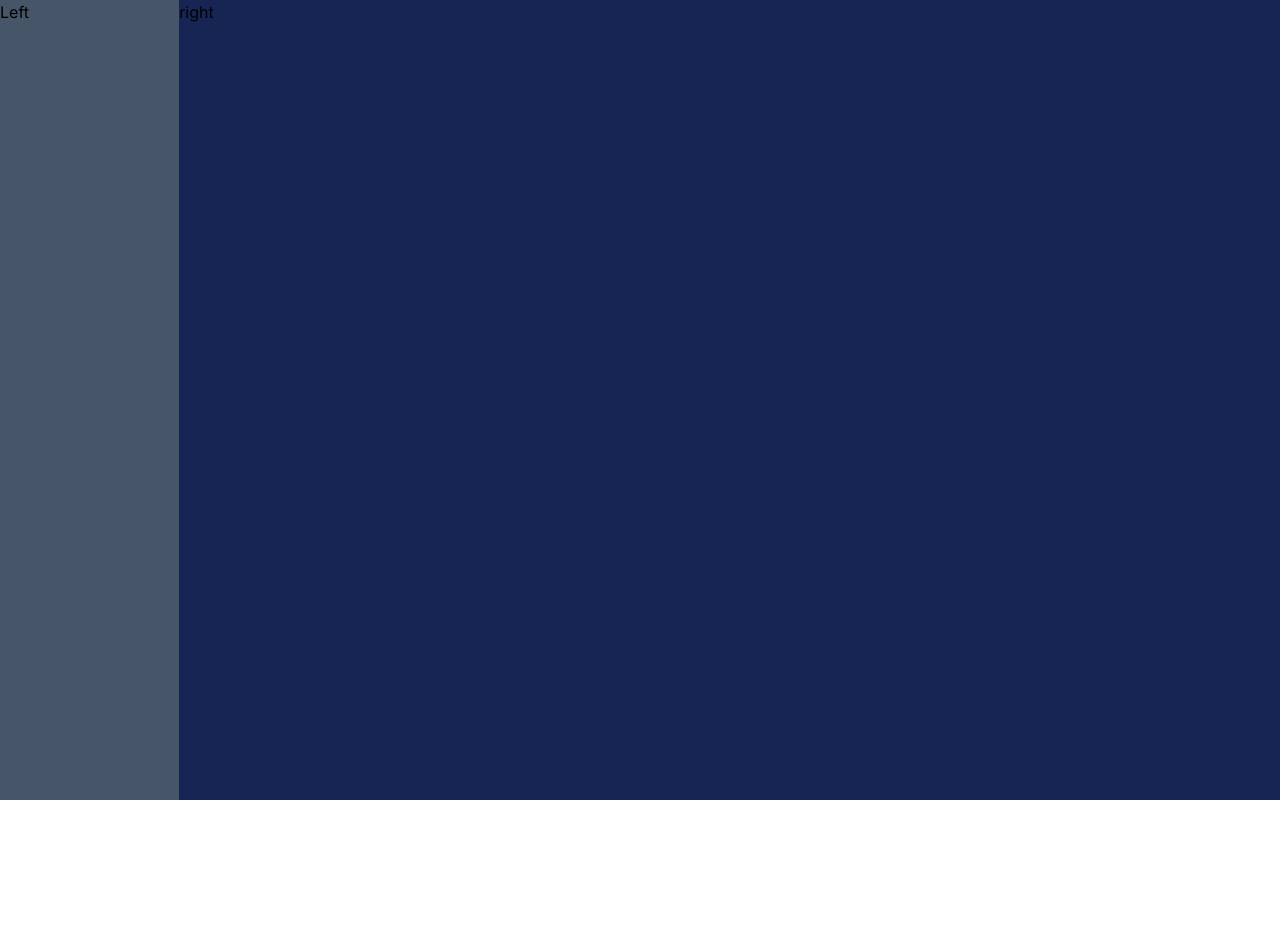
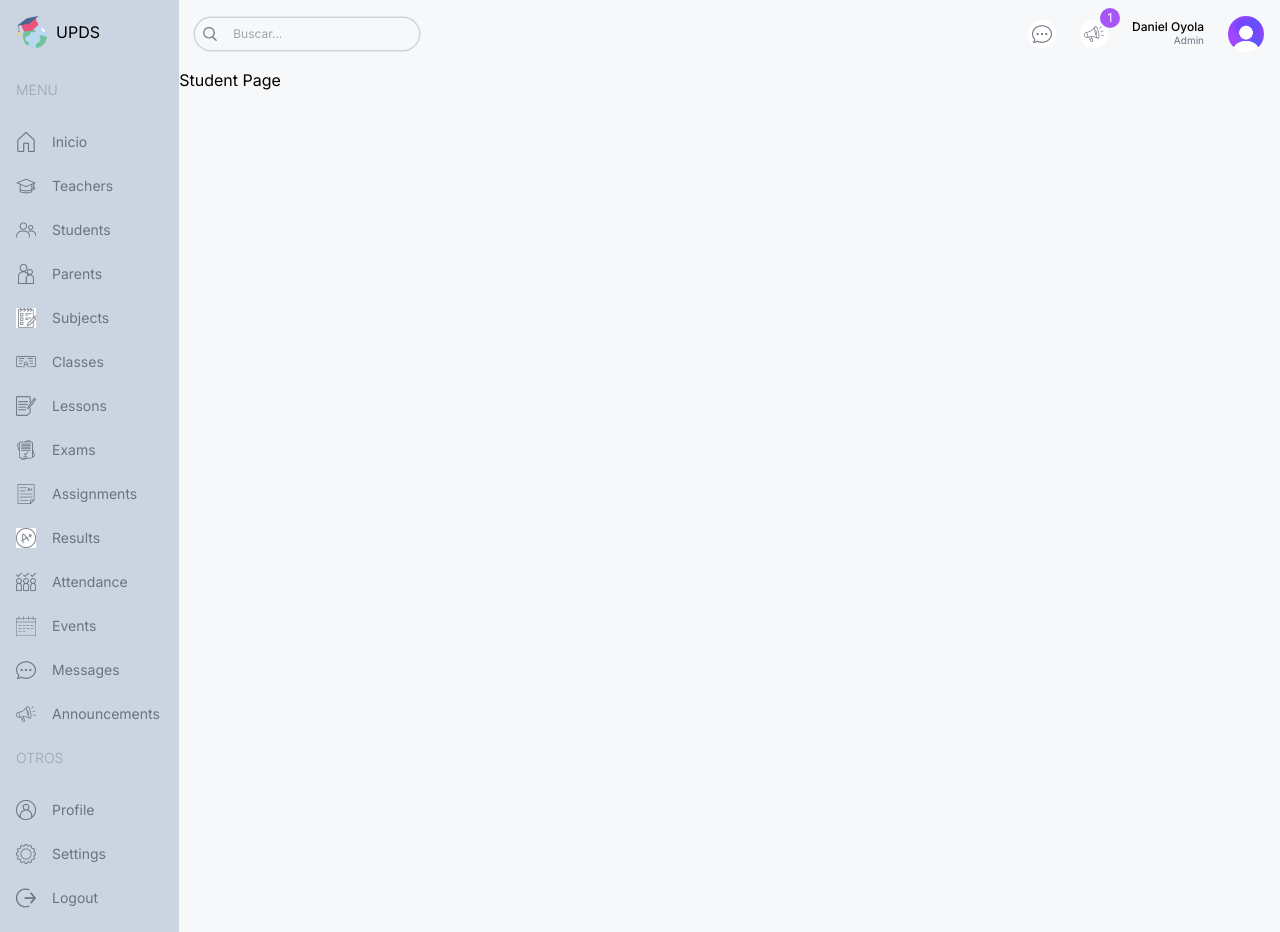
Before and after one commit to danieloyolaj/next-dashboard-ui-starter, a Next.js app: page /student in a window 1280 px wide. Before the commit the page ends 800 px from the top, so only its background shows below. Built offline with nearby package versions, Linux system fonts and the light colour scheme.

Commit message:
Added the menu and navbar

```diff
--- a/src/app/(dashboard)/layout.tsx
+++ b/src/app/(dashboard)/layout.tsx
@@ -1,3 +1,7 @@
+import Link from "next/link";
+import Image from "next/image";
+import Menu from "@/components/Menu";
+import NavBar from "@/components/NavBar";
 
 export default function DashboardLayout({
   children,
@@ -5,13 +9,22 @@
   children: React.ReactNode;
 }>) {
   return (
-    <div className="h-screen flex">
+    <div className=" flex">
 
       {/*LEFT */}
-      <div className="w-[14%] md:w[8%] lg:w-[16%] xl:w-[14%] bg-slate-600">Left</div>
+      <div className="w-[14%] md:w[8%] lg:w-[16%] xl:w-[14%] bg-slate-300 p-4">
+        <Link href="/" className="flex items-center justify-center lg:justify-start gap-2">
+          <Image src='/logo.png' alt='logo' width={32} height={32} />
+          <span className="hidden lg:block">UPDS</span> {/**This will hide the text when it is in small screen */}
+        </Link>
+        <Menu />
+      </div>
 
       {/*RIGHT */}
-      <div className="w-[86%] md:w-[92%] lg:w-[84%] xl:w-[86%] bg-blue-950">right</div>
+      <div className="w-[86%] md:w-[92%] lg:w-[84%] xl:w-[86%] bg-[#F7F8FA] overflow-scroll">
+        <NavBar />
+        {children}
+      </div>
     </div>
   );
 }
--- a/src/components/Menu.tsx
+++ b/src/components/Menu.tsx
@@ -1,10 +1,13 @@
+import Link from "next/link";
+import Image from "next/image";
+
 const menuItems = [
   {
     title: "MENU",
     items: [
       {
         icon: "/home.png",
-        label: "Home",
+        label: "Inicio",
         href: "/",
         visible: ["admin", "teacher", "student", "parent"],
       },
@@ -89,7 +92,7 @@
     ],
   },
   {
-    title: "OTHER",
+    title: "OTROS",
     items: [
       {
         icon: "/profile.png",
@@ -112,3 +115,30 @@
     ],
   },
 ];
+
+const Menu = () => {
+  return (
+    <div className="mt-4 text-sm">
+
+      {/**This loops and shows all the items in the menu */}
+      {menuItems.map(i => (
+        <div className="flex flex-col gap-2" key={i.title}>
+          <span className="hidden lg:block text-gray-400 font-light my-4">
+            {i.title}
+          </span>
+          {i.items.map(item => (
+            <Link
+              href={item.href}
+              key={item.label}
+              className="flex items-center justify-center lg:justify-start gap-4 text-gray-500 py-2">
+              <Image src={item.icon} alt="menu-icon" width={20} height={20} />
+              <span className="hidden lg:block">{item.label}</span> {/**this is the label of the menu */}
+            </Link>
+          ))}
+        </div>
+      ) )}
+    </div>
+  )
+}
+
+export default Menu
--- a/src/components/NavBar.tsx
+++ b/src/components/NavBar.tsx
@@ -1,6 +1,36 @@
+import Image from "next/image"
+
 const NavBar = () => {
   return (
-    <div className="">NavBar</div>
+    <div className="flex items-center justify-between p-4">
+      {/**SEARCH BAR */}
+      <div className="hidden md:flex items-center gap-2 text-xs rounded-full ring-[1.5px] ring-gray-300 px-2">
+        <Image src="/search.png" alt="search" width={14} height={14}/>
+        <input type="text" placeholder="Buscar..." className="w-[200px] p-2 bg-transparent outline-none"/>
+      </div>
+
+      {/**ICONOS Y USUARIOS */}
+
+      {/**Icono mensajes */}
+      <div className="flex items-center gap-6 justify-end w-full">
+        <div className="bg-white rounded-full w-7 h-7 flex items-center justify-center cursor-pointer">
+          <Image src="/message.png" alt="messages" width={20} height={20} />
+        </div>
+
+      {/**Icono anuncios */}
+        <div className="bg-white rounded-full w-7 h-7 flex items-center justify-center cursor-pointer relative">
+          <Image src="/announcement.png" alt="messages" width={20} height={20} />
+          <div className="absolute -top-3 -right-3 w-5 h-5 flex items-center justify-center bg-purple-500 text-white rounded-full text-xs">1</div>
+        </div>
+
+        {/**Usuario */}
+        <div className="flex flex-col">
+          <span className="text-xs leading-3 font-medium">Daniel Oyola</span>
+          <span className="text-[10px] text-gray-500 text-right">Admin</span>
+        </div>
+          <Image src="/avatar.png" alt="avatar" width={36} height={36} className="rounded-full"/>
+      </div>
+    </div>
   )
 }
 
```
